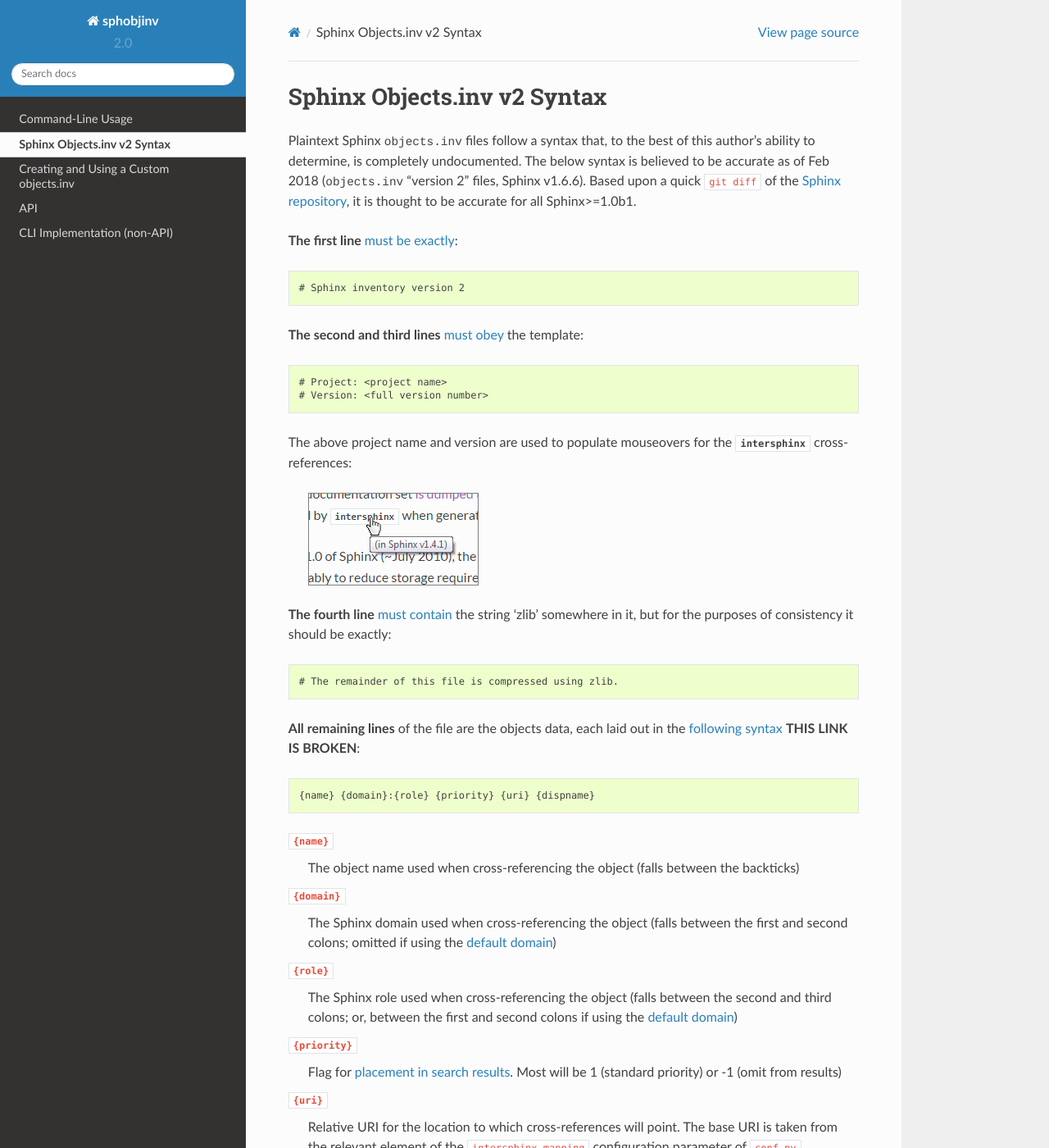
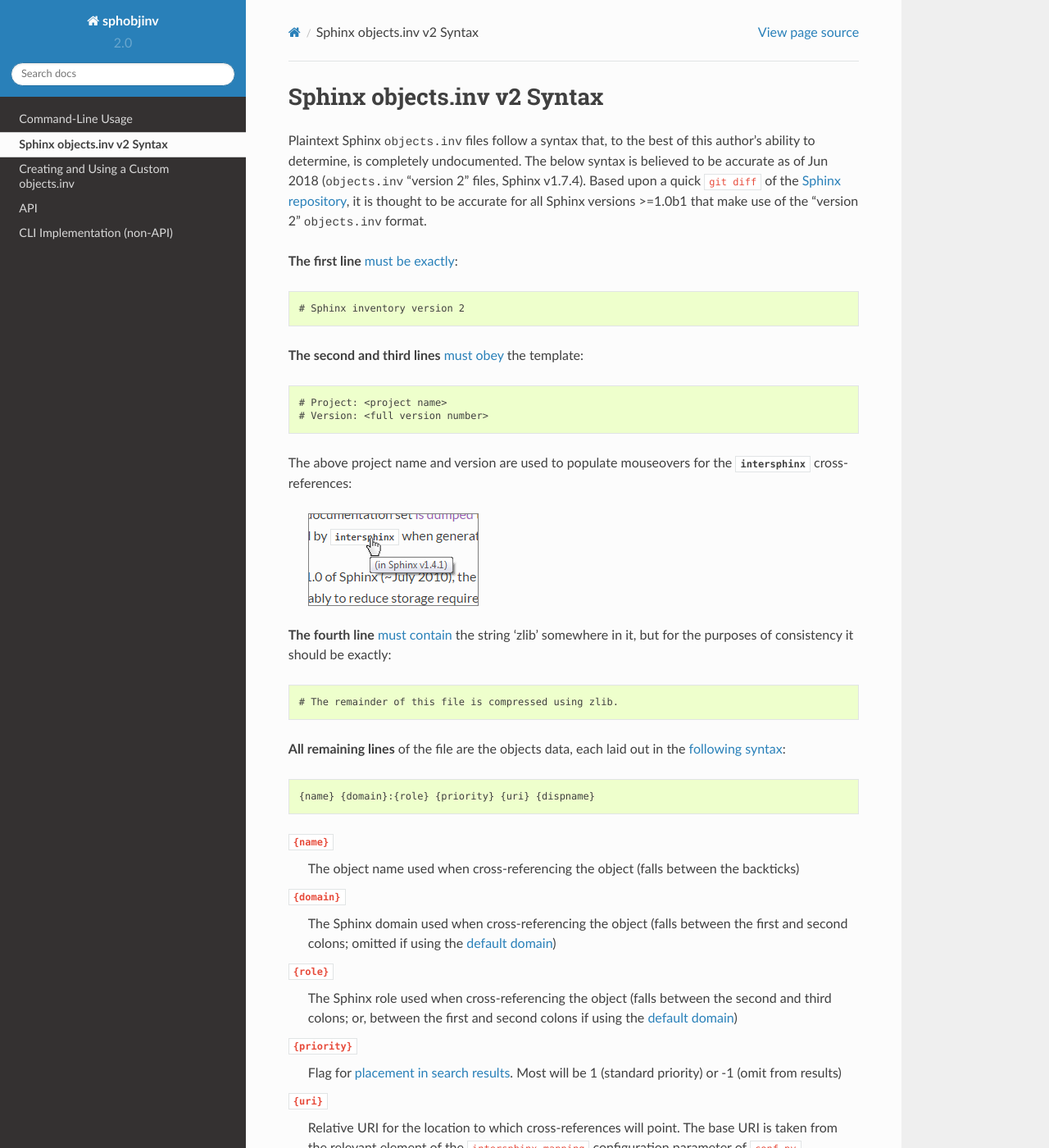
Before and after one commit to bskinn/sphobjinv, a Sphinx documentation site: the page built from doc/source/syntax.rst, in a window 1280 px wide and 1400 px high. Shown: the whole window at 82% size. Built offline with Sphinx 7.4.7 and the Read the Docs theme 2.0.0, drawn with Linux system fonts in a browser that asks for light colours.

Commit message:
DOC: Update syntax.rst
Confirm v2 objects.inv format remains the same for v1.7.4.
The links into `inventory.py` didn't even need to be changed.

Switched to blob-targeted links; should be more stable/robust.
Still not sure why the old version-based links staled like they did.

```diff
--- a/doc/source/syntax.rst
+++ b/doc/source/syntax.rst
@@ -1,25 +1,25 @@
 .. Page describing objects.inv file syntax
 
-Sphinx Objects.inv v2 Syntax
+Sphinx objects.inv v2 Syntax
 ============================
 
 Plaintext Sphinx |objects.inv| files follow a syntax that, to the best of this
 author's ability to determine, is completely undocumented. The below
-syntax is believed to be accurate as of Feb 2018
-(|objects.inv| "version 2" files, Sphinx v1.6.6). Based upon
+syntax is believed to be accurate as of Jun 2018
+(|objects.inv| "version 2" files, Sphinx v1.7.4). Based upon
 a quick ``git diff`` of the `Sphinx repository
 <https://github.com/sphinx-doc/sphinx>`__, it is thought to be accurate for all
-Sphinx>=1.0b1.
+Sphinx versions >=1.0b1 that make use of the "version 2" |objects.inv| format.
 
 **The first line** `must be exactly
-<https://github.com/sphinx-doc/sphinx/blob/1.6.6/sphinx/util/inventory.py#L105-L106>`__:
+<https://github.com/sphinx-doc/sphinx/blob/f7b3292d87e9a2b7eae0b4ef72e87779beefc699/sphinx/util/inventory.py#L105-L106>`__:
 
 .. code-block:: none
 
     # Sphinx inventory version 2
 
 **The second and third lines** `must obey
-<https://github.com/sphinx-doc/sphinx/blob/1.6.6/sphinx/util/inventory.py#L133-L134>`__
+<https://github.com/sphinx-doc/sphinx/blob/f7b3292d87e9a2b7eae0b4ef72e87779beefc699/sphinx/util/inventory.py#L133-L134>`__
 the template:
 
 .. code-block:: none
@@ -35,7 +35,7 @@
     .. image:: _static/mouseover_example.png
 
 **The fourth line** `must contain
-<https://github.com/sphinx-doc/sphinx/blob/1.6.6/sphinx/util/inventory.py#L136-L137>`__
+<https://github.com/sphinx-doc/sphinx/blob/f7b3292d87e9a2b7eae0b4ef72e87779beefc699/sphinx/util/inventory.py#L136-L137>`__
 the string 'zlib' somewhere in it, but for the purposes of consistency it should
 be exactly:
 
@@ -46,8 +46,7 @@
 
 **All remaining lines** of the file are the objects data, each laid out in the
 `following syntax
-<https://github.com/sphinx-doc/sphinx/blob/1.6.6/sphinx/util/inventory.py#L188-L190>`__
-**THIS LINK IS BROKEN**:
+<https://github.com/sphinx-doc/sphinx/blob/f7b3292d87e9a2b7eae0b4ef72e87779beefc699/sphinx/util/inventory.py#L188-L190>`__:
 
 .. code-block:: none
 
@@ -110,11 +109,11 @@
     <https://en.wikipedia.org/wiki/Fragment_identifier>`__," the portion
     following the ``#`` symbol) and the tail of the anchor is identical to
     ``{name}``, that tail is `replaced
-    <https://github.com/sphinx-doc/sphinx/blob/1.6.6/sphinx/util/inventory.py#L180-L182>`__
+    <https://github.com/sphinx-doc/sphinx/blob/f7b3292d87e9a2b7eae0b4ef72e87779beefc699/sphinx/util/inventory.py#L180-L182>`__
     with ``$``. |br| |br|
 
  #. If ``{dispname}`` is identical to ``{name}``, it is `stored
-    <https://github.com/sphinx-doc/sphinx/blob/1.6.6/sphinx/util/inventory.py#L186-L187>`__
+    <https://github.com/sphinx-doc/sphinx/blob/f7b3292d87e9a2b7eae0b4ef72e87779beefc699/sphinx/util/inventory.py#L186-L187>`__
     as ``-``.
 
 Thus, a standard |isphx| reference to this method would take the form (the leading
```
Also changed, not shown: other parts of doc/source/syntax.rst (+2 -2 lines).
